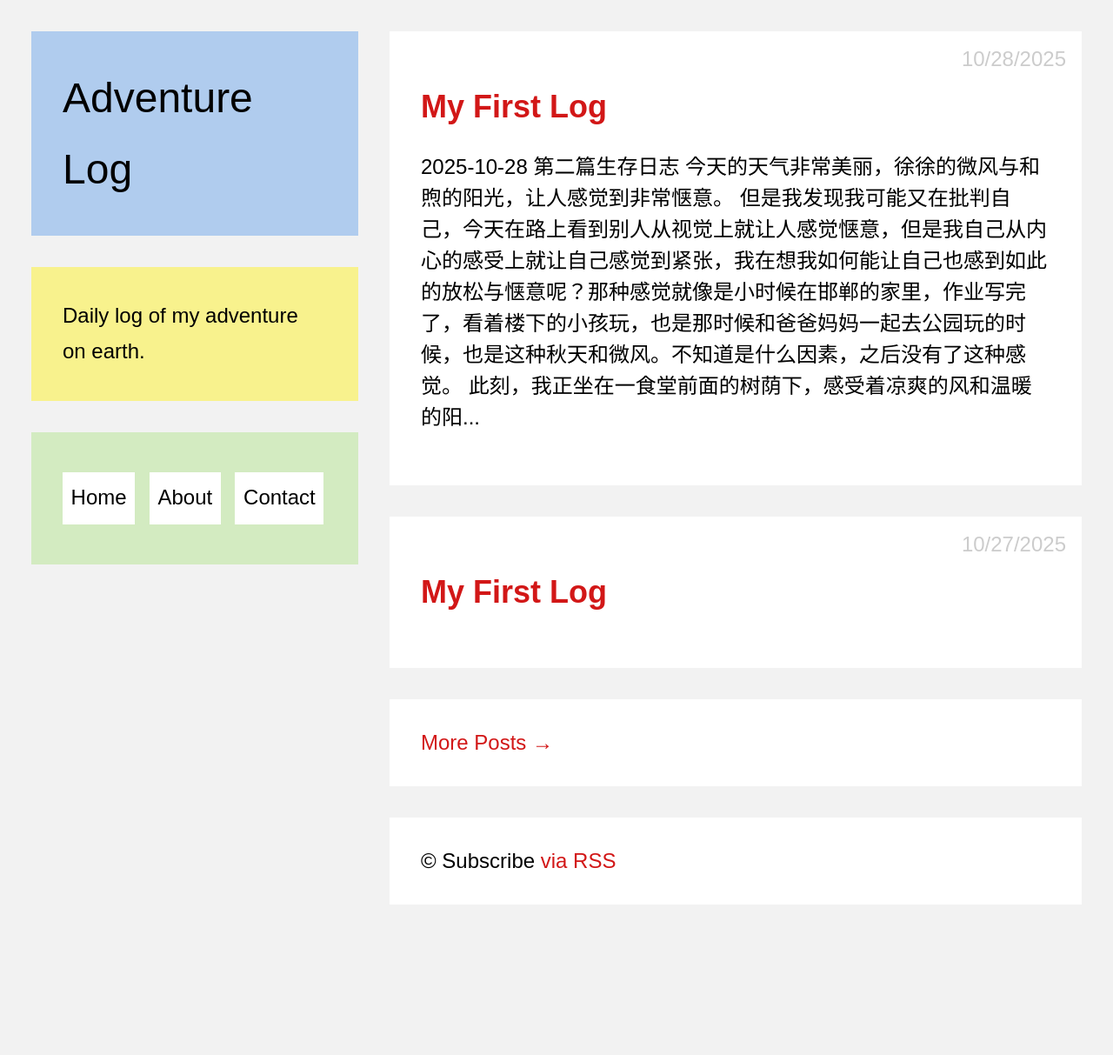
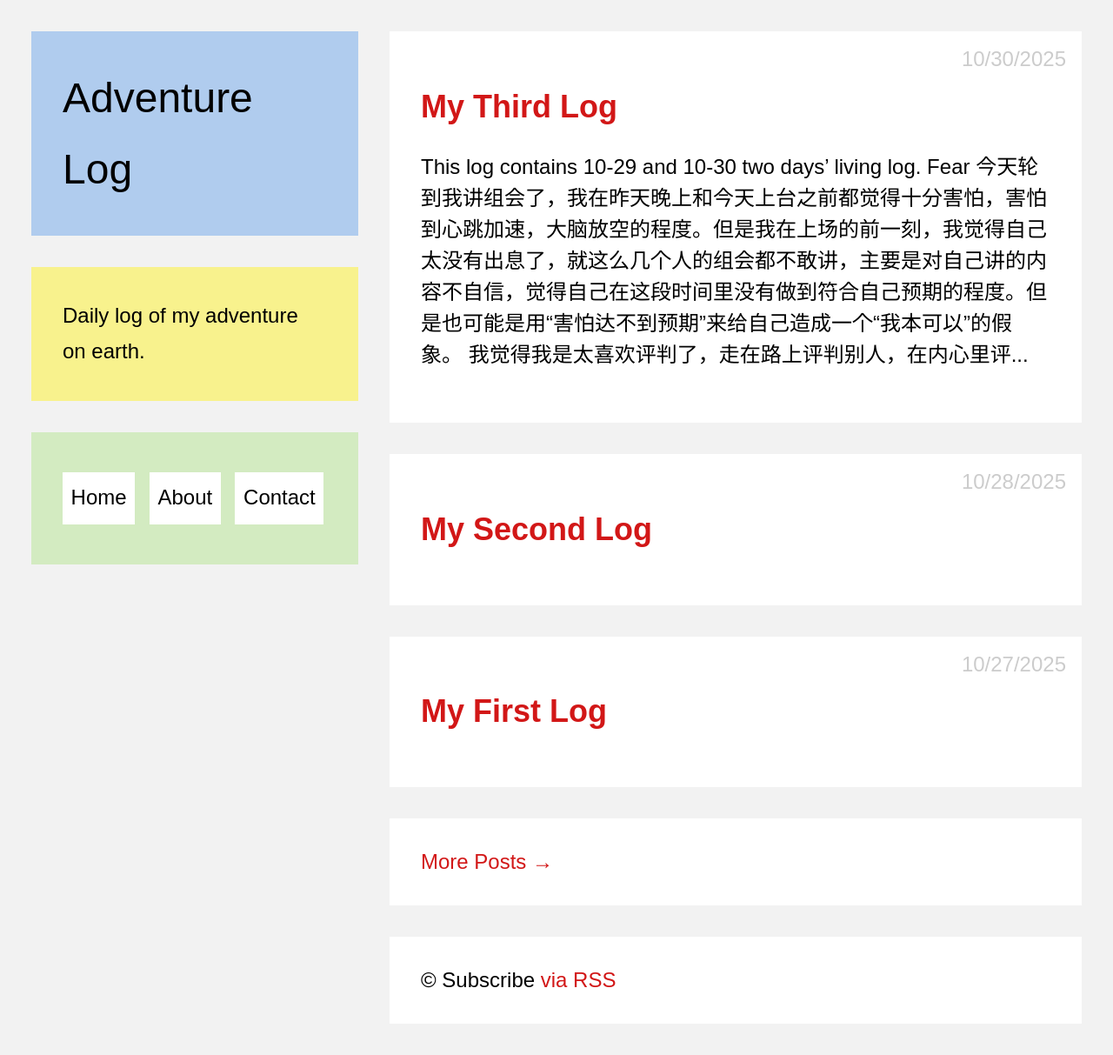
Before and after one commit to Hwei-esay/AdventureLog, a Jekyll site: the page built from index.html, in a window 1280 px wide. Shown: the whole page at 87% size. Built offline with Jekyll 4.4.1, drawn with Linux system fonts in a browser that asks for light colours; before the commit the page ends 1076 px from its top, so only the background shows below that; some of the changed lines change nothing that is shown.

Commit message:
update logs

```diff
--- a/_posts/2025-10-28-Second-Log.md
+++ b/_posts/2025-10-28-Second-Log.md
@@ -1,6 +1,6 @@
 ---
 layout: post
-title:  "My First Log"
+title:  "My Second Log"
 ---
 
 ## 2025-10-28 第二篇生存日志
--- /dev/null
+++ b/_posts/2025-10-30-third-Log.md
@@ -0,0 +1,28 @@
+---
+layout: post
+title:  "My Third Log"
+---
+
+This log contains 10-29 and 10-30 two days' living log.
+
+## Fear
+
+今天轮到我讲组会了，我在昨天晚上和今天上台之前都觉得十分害怕，害怕到心跳加速，大脑放空的程度。但是我在上场的前一刻，我觉得自己太没有出息了，就这么几个人的组会都不敢讲，主要是对自己讲的内容不自信，觉得自己在这段时间里没有做到符合自己预期的程度。但是也可能是用“害怕达不到预期”来给自己造成一个“我本可以”的假象。
+
+我觉得我是太喜欢评判了，走在路上评判别人，在内心里评判自己，一直在评判，却没有实际下功夫去提升自己。实践就是解决焦虑最好的方法。<font color=red>我就向草原五班的李梦一样，是个“聪明人”，总想着找到一条最快的捷径才去做事情。但是等我找到了，许三多早就已经把事情做完了。</font>还有一句高成的话：“我认识一个人，他把每一件微不足道的小事都当作救命稻草一样紧紧握着，我一眼都瞧不起他做的事情。但是等我再看他，他手里抱着的已经变成了一颗参天大树。”
+
+所以我在恐惧的是完全是我自己想象出来吓唬自己的东西，今天就按照我自己准备的东西讲了出来，许老师和很多师兄都很善良地提出了建议和帮助，让我能够更好地认识自己的课题。
+
+今天曾俊杰师兄还给了我他的知乎专栏，让我能够学习到很多Mathematica的知识，他是Mathematica的专家，我觉得一定可以学习到很多。还有，我花了很多时间在以各种形式做着总结，但是并没有什么用，有用的总结做一遍就够了，没有用的总结做一百遍都没有用。
+
+## 焦虑
+
+昨天和今天上午都在觉得自己是个废物，觉得自己浪费了一年的时间，到现在连一个这个模型都没有研究明白，师兄们讲的组会也听不太懂，最主要的是心疼过去的时间。
+
+但是[https://b23.tv/1ElnCr0](珞奈Rubyna)老师安慰了我好久，给我说人生不需要考虑8小时之后的事情，没有必要为了莫须有的事情担心。而且无论事情发展到什么地步都会有解决办法的，我想起来我妈妈在我上初二的时候给我说的一句话：“考不上直升班咱就不活了？干啥还不能活下去，那街上那么多学习没你好的人，都别活了。” 说起来，可能是我对爸妈的教育有误解，他们俩一直标榜的是我学成什么样都接受我，但是我的认知里面都是要做到最好才可以。_也许是我付出了应有的努力，我就是值得这样的高度。_
+
+## 新鲜
+
+这几天在看《士兵突击》，今天看到袁朗来找许三多“家访”，我记得其中一句话非常打动我“你贵庚啊，就是你多大？二十二？我看你像七十二！你知道二十二最喜欢的是什么吗，两个字，新鲜！十二点吃完饭十二点半就饿的年纪”“我才三十，我还没玩够呢！”
+
+今年我正好二十二岁，我的人生算新鲜吗，可能我也像七十二。但是从客观来讲还是有一些新鲜的，不过这也是牵强附会，硬要说谁都有。我以后也要过的新鲜一点，这样过都快发霉了。INFJ不是你使用“大道理”来逃避现实的挡箭牌。
```
